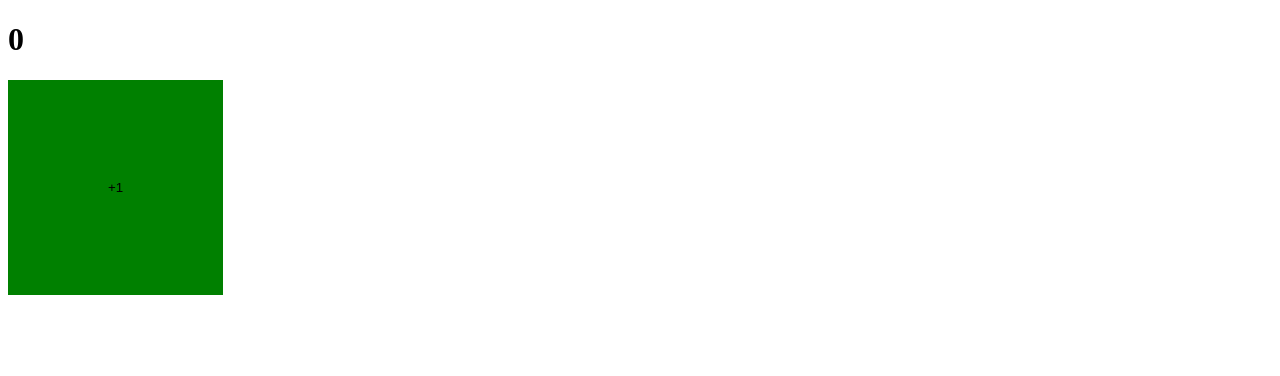
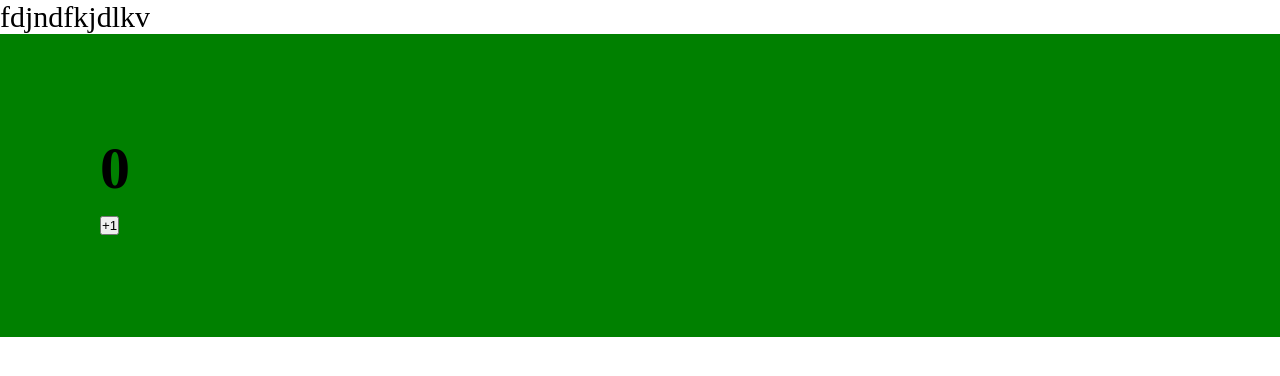
Before and after one commit to DK-0x3/ReactOne, a React app: page / in a window 1280 px wide. Shown: the top 376 px of the page. Built offline with nearby package versions, Linux system fonts and the light colour scheme.

Commit message:
Урок 5
* Настраиваем css modules

```diff
--- a/package.json
+++ b/package.json
@@ -1,5 +1,5 @@
 {
-  "name": "ReactOneJS",
+  "name": "ReactOne",
   "version": "1.0.0",
   "description": "",
   "main": "src/index.tsx",
@@ -15,6 +15,7 @@
     "@types/react-dom": "^17.0.11",
     "eslint": "^9.5.0",
     "html-webpack-plugin": "^5.5.0",
+    "mini-css-extract-plugin": "^2.9.1",
     "ts-loader": "^9.5.1",
     "ts-node": "^10.9.2",
     "typescript": "^4.9.5",
--- /dev/null
+++ b/src/App.tsx
@@ -0,0 +1,14 @@
+import React from 'react';
+import Counter from "./components/Counter";
+import './index.scss';
+
+const App = () => {
+    return (
+        <div className="app">
+            fdjndfkjdlkv
+            <Counter/>
+        </div>
+    );
+};
+
+export default App;
--- a/src/components/Counter.scss
+++ b/src/components/Counter.module.scss
@@ -1,4 +1,4 @@
-button {
+.btn {
     border: none;
     outline: none;
     cursor: pointer;
--- a/src/components/Counter.tsx
+++ b/src/components/Counter.tsx
@@ -1,7 +1,7 @@
 import {useState} from "react";
-import './Counter.scss'
+import * as classes from './Counter.module.scss';
 
-export const Counter = () => {
+const Counter = () => {
     const [count, setCount] = useState(0);
 
     const increment = () => {
@@ -9,9 +9,11 @@
     }
 
     return (
-        <div className="counter">
+        <div className={classes.btn}>
             <h1>{count}</h1>
             <button onClick={increment}>+1</button>
         </div>
     )
 }
+
+export default Counter;
--- /dev/null
+++ b/src/index.scss
@@ -0,0 +1,9 @@
+* {
+  margin: 0;
+  padding: 0;
+  box-sizing: border-box;
+}
+
+.app {
+  font-size: 30px;
+}
--- a/src/index.tsx
+++ b/src/index.tsx
@@ -1,9 +1,8 @@
 import { render } from 'react-dom'
-import {Counter} from "./components/Counter";
+import App from "./App";
+import './index.scss';
 
 render (
-    <div>
-        <Counter/>
-    </div>,
+    <App/>,
     document.getElementById('root'),
 )
--- a/webpack.config.ts
+++ b/webpack.config.ts
@@ -1,4 +1,3 @@
-import webpack from 'webpack';
 import {buildWebpackConfig} from "./config/build/buildWebpackConfig";
 import {BuildEnv, BuildPaths} from "./config/build/types/config";
 import path from "path";
```
Also changed, not shown: src/global.d.ts (added, +7 -0 lines), 5 other files (tests, documents, lock files or other folders).
